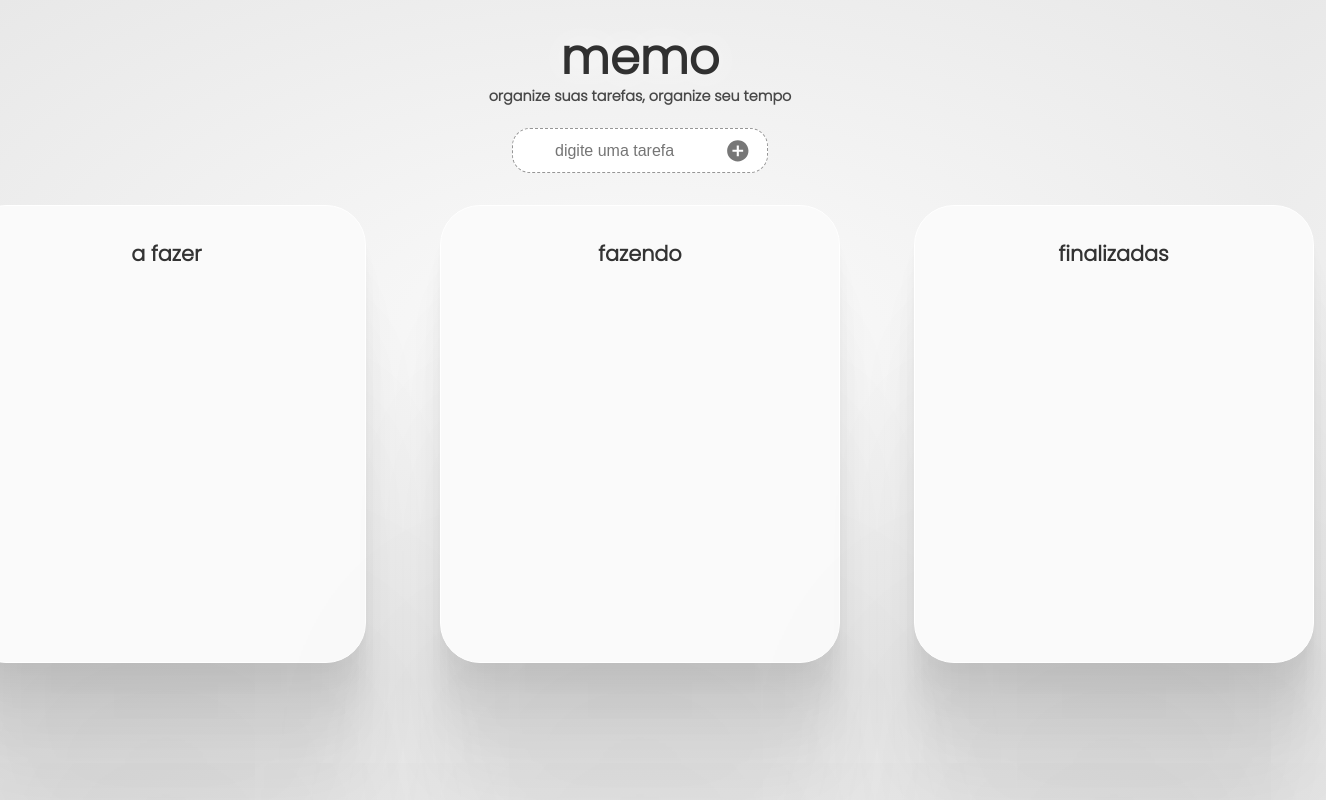
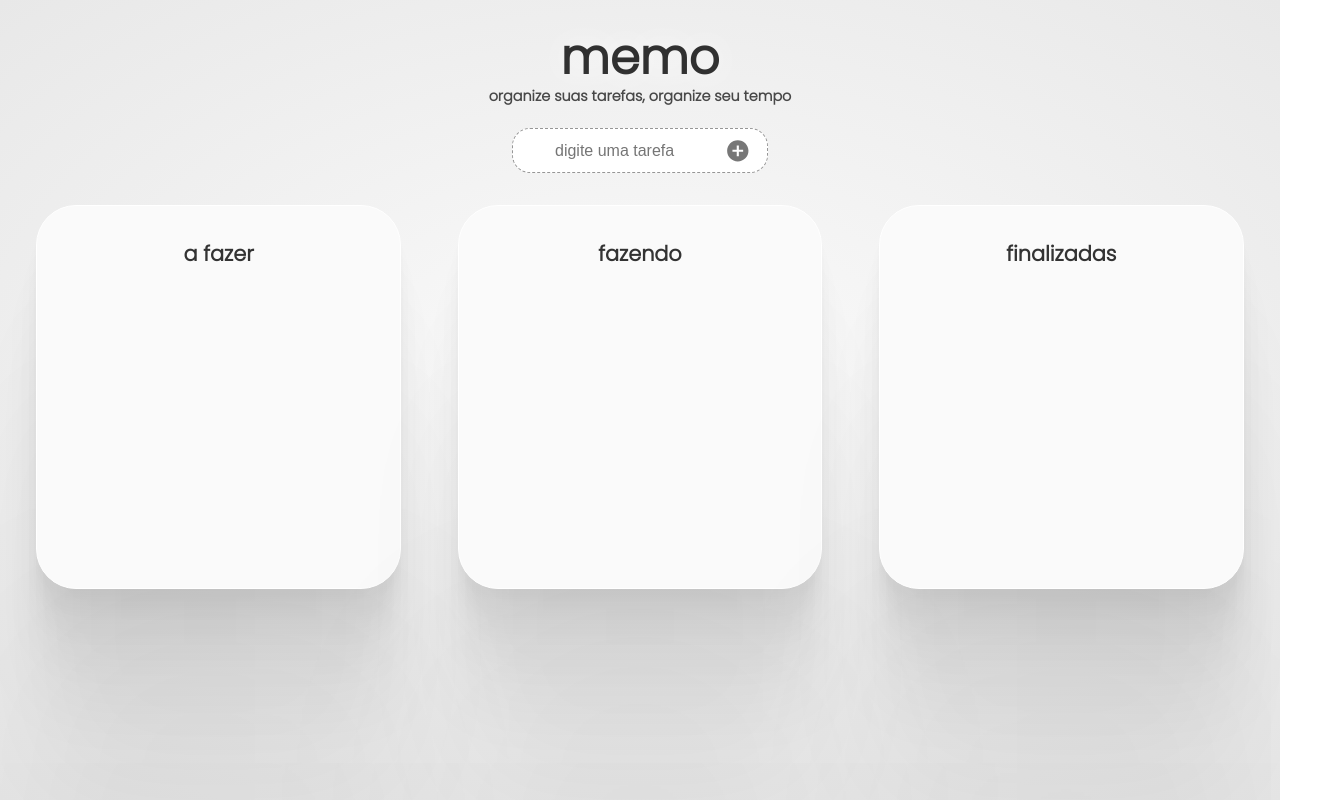
Before and after one commit to zaqueu-1/memo, a React (Create React App) app: page / in a window 1280 px wide. Shown: the whole page, 1326 px wide, since content can reach past the window. Built offline with nearby package versions, Linux system fonts and the light colour scheme.

Commit message:
fix: width adjust

```diff
--- a/src/Components/Board/board.css
+++ b/src/Components/Board/board.css
@@ -4,6 +4,7 @@
     align-items: center;
     justify-content: center;
     width: 20%;
+    min-width: 250px;
     height: 45px;
     padding: .5rem 1rem;
     font-size: 1rem;
@@ -44,9 +45,12 @@
 }
 
 .board-container {
-display: flex;
-flex-direction: row;
-align-items: center;
-justify-content: center;
-height: calc(100% - 10rem);
+    display: flex;
+    flex-direction: row;
+    align-items: center;
+    justify-content: center;
+    width: 100vw;
+    margin: 0 auto;
+    padding: 0 1rem;
+    gap: 1rem;
 }
--- a/src/Components/Card/card.css
+++ b/src/Components/Card/card.css
@@ -25,8 +25,8 @@
 }
 
 .arrow {
-    width: 22px;
-    height: 22px;
+    width: 20px;
+    height: 20px;
     cursor: pointer;
     transition: all 0.4s;
 }
@@ -37,14 +37,15 @@
 }
 
 .delete-btn {
-    width: 24px;
-    height: 24px;
+    width: 22px;
+    height: 22px;
     cursor: pointer;
     transition: all 0.4s;
 }
 
 .delete-btn:hover {
     transform: scale(1.2);
+    color: rgb(251, 173, 173);
     animation: vibe 1s infinite;
 }
 
@@ -60,7 +61,8 @@
     align-items: center;
     justify-content: center;
     height: 120px;
-    padding: .7rem;
+    padding: .6rem;
+    max-width: 2.2rem;
     gap: .7rem;
     outline: none;
     border: none;
--- a/src/Components/List/list.css
+++ b/src/Components/List/list.css
@@ -1,7 +1,7 @@
 .list-container {
-    padding: 0 .8rem;
-    margin: 1rem 1.5rem;
-    flex: 0 0 320px;
+    padding: 0;
+    margin: 1rem auto;
+    width: 100%;
 }
 
  h2 {
@@ -28,8 +28,10 @@ ul {
     border: 1px solid #FFFFFF;
     box-shadow: 0px 439px 268px rgba(0, 0, 0, 0.06), 0px 202.963px 123.905px rgba(0, 0, 0, 0.0445005), 0px 116.131px 70.8953px rgba(0, 0, 0, 0.0376069), 0px 70.4906px 43.033px rgba(0, 0, 0, 0.0323969), 0px 42.4737px 25.9293px rgba(0, 0, 0, 0.0276031), 0px 23.6521px 14.4391px rgba(0, 0, 0, 0.0223931), 0px 10.1726px 6.21015px rgba(0, 0, 0, 0.0154995);
     border-radius: 40px;
-    width: 25rem;
-    height: 28.6rem;
+    width: 90%;
+    min-width: 270px;
+    height: 24rem;
+    margin: 0 auto;
 }
 
 #list-title {
@@ -45,14 +47,14 @@ ul {
     align-items: center;
     justify-content: space-between;
     width: 100%;
-    height: 40px;
+    height: 45px;
     padding: .5rem 1rem;
     font-size: 1rem;
     outline: none;
     border: none;
     border-radius: 18px;
     background-color: rgba(220, 220, 220, 0.5);
-    margin: 0 auto 1rem auto;
+    margin: 0 auto .5rem auto;
     cursor: pointer;
     transition: all 0.7s;
     color: rgba(0, 0, 0, 0.6);
--- a/src/app.css
+++ b/src/app.css
@@ -8,7 +8,7 @@
 }
 
 hmtl, body, #root {
-    height: 100%
+    height: 100vh;
 }
 
 body {
```
